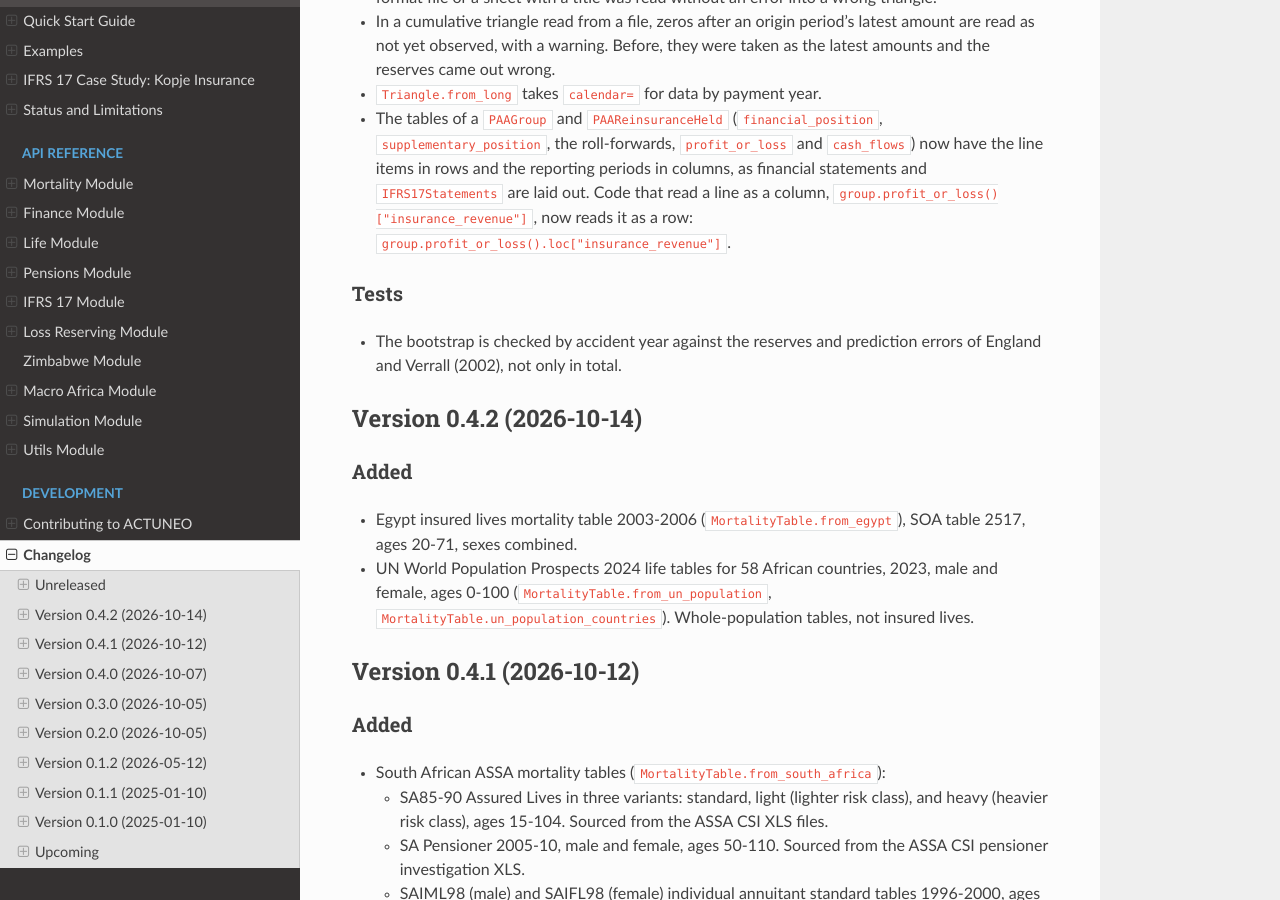
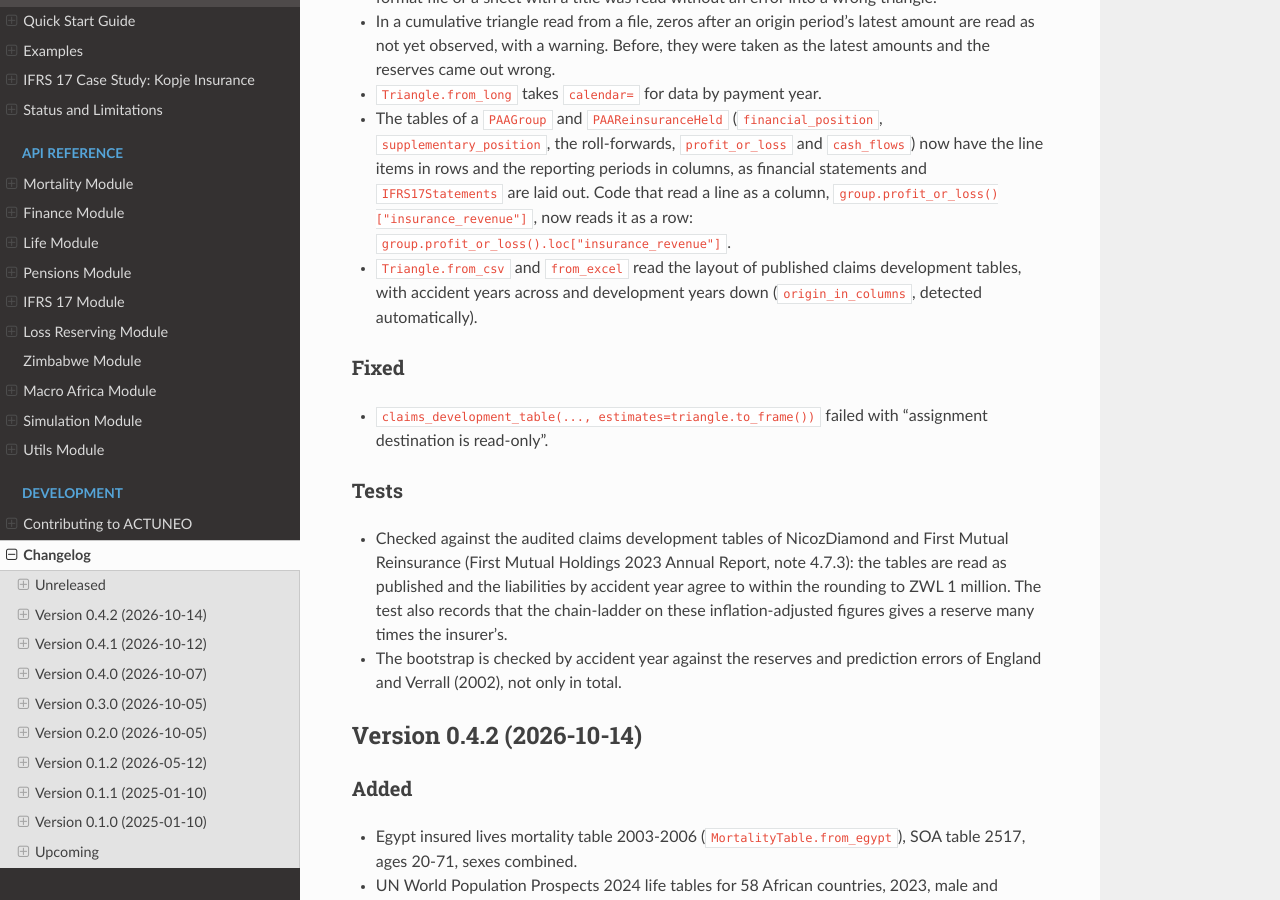
Before and after one commit to ShannonT20/ACTUNEO, a Sphinx documentation site: the page built from docs/changelog.rst, in a window 1280 px wide and 900 px high, scrolled down 401 px. Built offline with Sphinx 7.4.7 and the Read the Docs theme 3.1.0, drawn with Linux system fonts in a browser that asks for light colours.

Commit message:
Docs: changelog for published-table layout, the estimates fix and Zimbabwe checks

```diff
--- a/docs/changelog.rst
+++ b/docs/changelog.rst
@@ -26,9 +26,25 @@ Changed
   ``group.profit_or_loss()["insurance_revenue"]``, now reads it as a row:
   ``group.profit_or_loss().loc["insurance_revenue"]``.
 
+* ``Triangle.from_csv`` and ``from_excel`` read the layout of published
+  claims development tables, with accident years across and development
+  years down (``origin_in_columns``, detected automatically).
+
+Fixed
+~~~~~
+
+* ``claims_development_table(..., estimates=triangle.to_frame())`` failed
+  with "assignment destination is read-only".
+
 Tests
 ~~~~~
 
+* Checked against the audited claims development tables of NicozDiamond
+  and First Mutual Reinsurance (First Mutual Holdings 2023 Annual Report,
+  note 4.7.3): the tables are read as published and the liabilities by
+  accident year agree to within the rounding to ZWL 1 million. The test
+  also records that the chain-ladder on these inflation-adjusted figures
+  gives a reserve many times the insurer's.
 * The bootstrap is checked by accident year against the reserves and
   prediction errors of England and Verrall (2002), not only in total.
 
```
